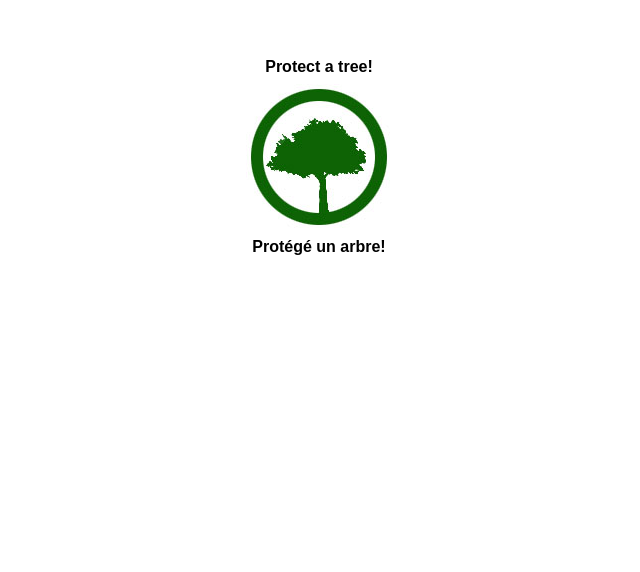
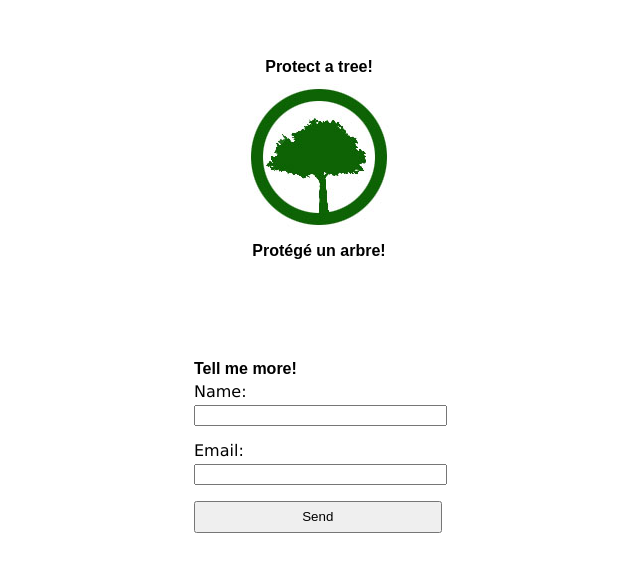
Before and after one commit to stevensmith/protectatree, a plain HTML site: page index.html in a window 1280 px wide. Shown: the part 242-814 px from the top of the page, without its empty margins (321-961 px from the left). Drawn offline with Linux system fonts and the light colour scheme.

Commit message:
add netlify form

```diff
--- a/css/default.css
+++ b/css/default.css
@@ -69,3 +69,6 @@ Structure
 */
 #container{ margin: 300px 0px;}
 #content{ text-align:center; width:300px; margin:100px auto; }
+form{ width:250px; margin:0 auto; }
+input, button, label{ display: block; width: 99%; margin: 0.3em 0 1em;}
+button{ padding: 0.5em;}
--- a/index.html
+++ b/index.html
@@ -1,6 +1,4 @@
-
-<!DOCTYPE html PUBLIC "-//W3C//DTD XHTML 1.0 Transitional//EN" "http://www.w3.org/TR/xhtml1/DTD/xhtml1-transitional.dtd">
-<html xmlns="http://www.w3.org/1999/xhtml">
+<!DOCTYPE html>
 <head>
     <meta http-equiv="Content-Type" content="text/html; charset=utf-8" />
     <title>Protect a tree! | Protégé un arbre!</title>
@@ -14,6 +12,12 @@
         <img src="img/tree-hugged.jpg" alt="tree" />
         <h1>Protégé un arbre!</h1>
     </div>
+    <form name="contact" method="POST" netlify>
+        <h2>Tell me more!</h2>
+        <label>Name: <input type="text" name="name"></label>
+        <label>Email: <input type="email" name="email"></label>
+        <button type="submit">Send</button>
+    </form>
 </div>
 </body>
 </html>
```
